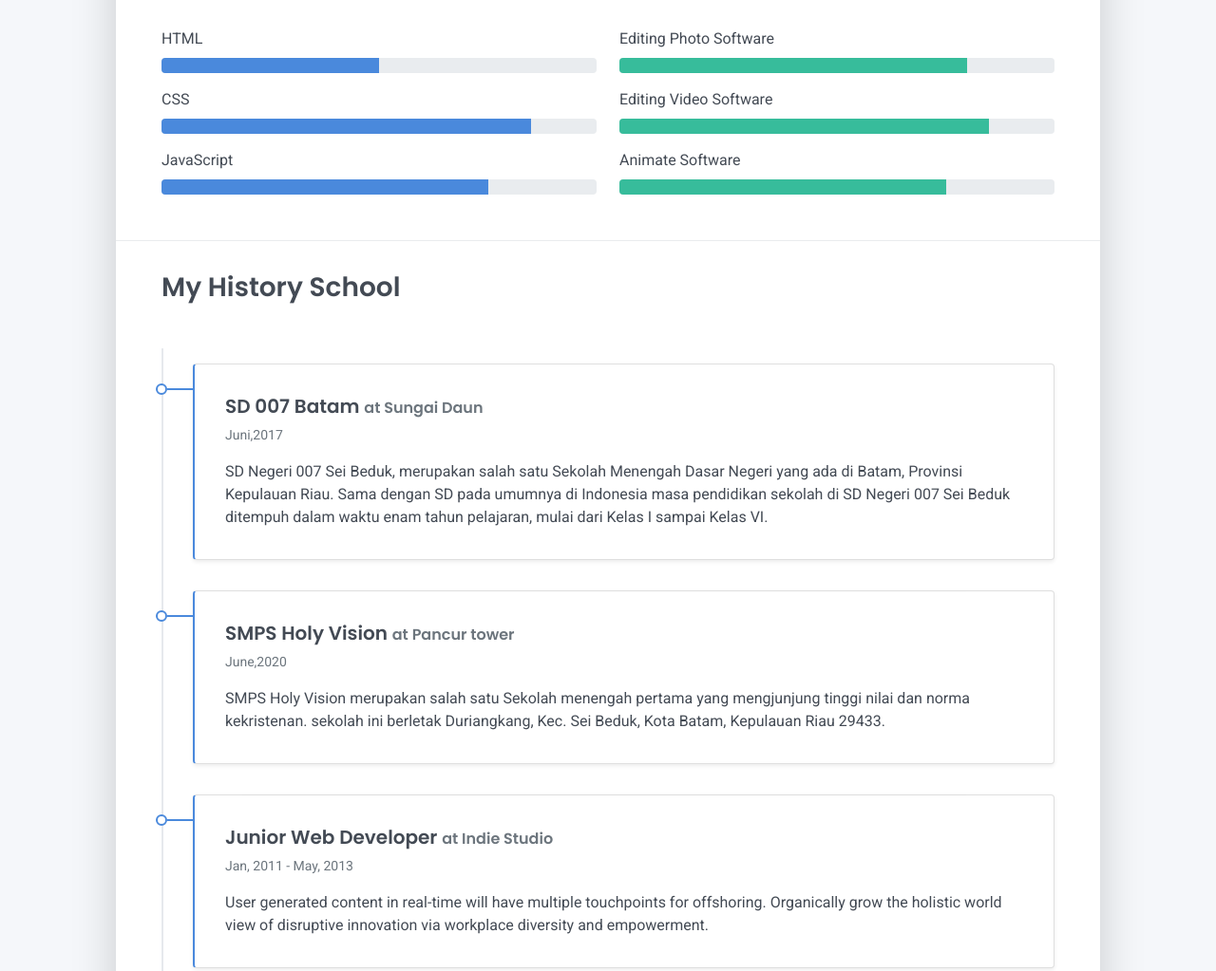
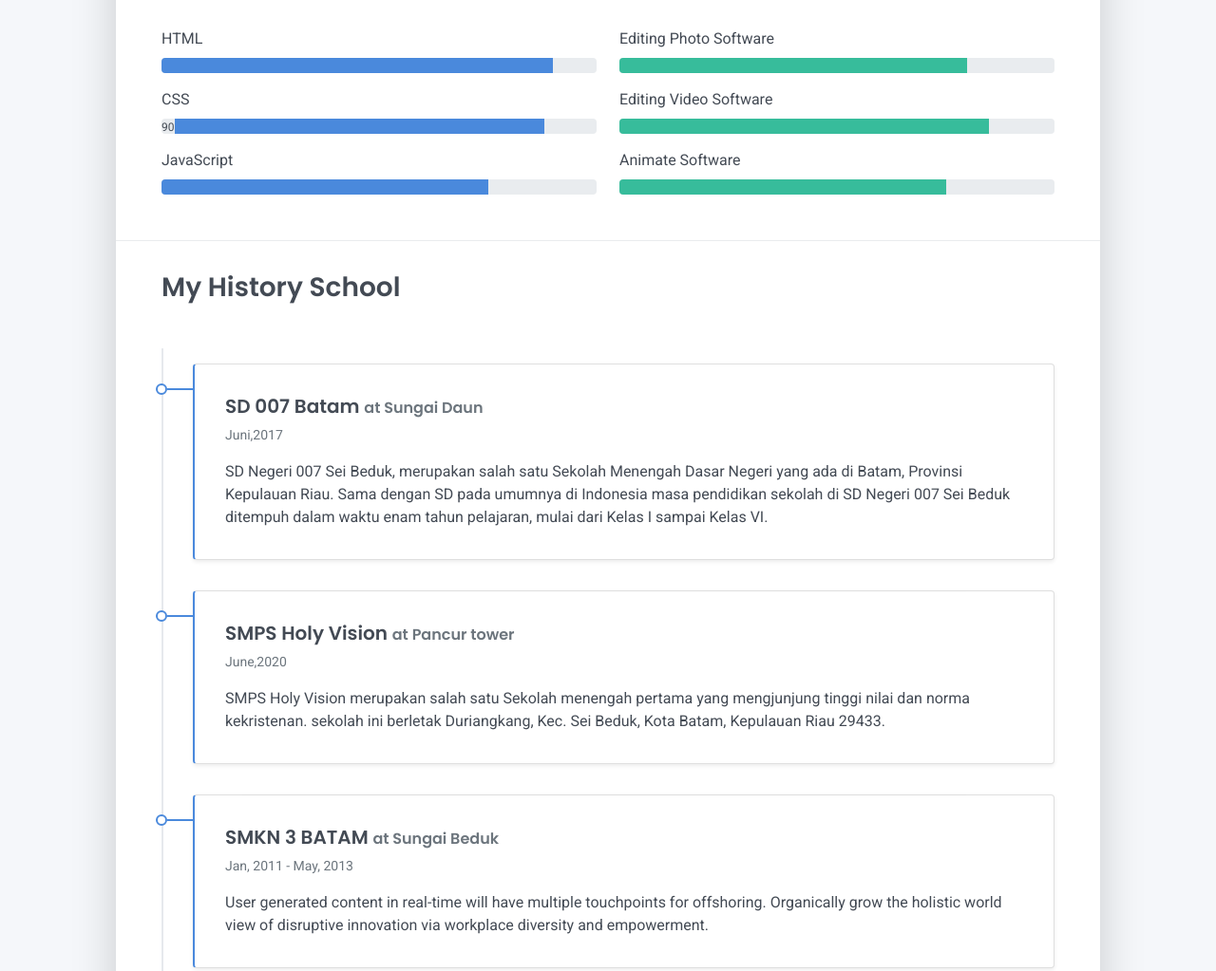
Before and after one commit to ExersicePro/Aldygith.github.io, a plain HTML site: page index.html in a window 1280 px wide. Shown: the part 888-1911 px from the top of the page at 95% size. Drawn offline with Linux system fonts and the light colour scheme.

Commit message:
Update index.html

```diff
--- a/index.html
+++ b/index.html
@@ -111,11 +111,11 @@
       <div class="col-md-6">
         <div class="mb-2"><span>HTML</span>
           <div class="progress my-1">
-            <div class="progress-bar bg-primary" role="progressbar" data-aos="zoom-in-right" data-aos-delay="100" data-aos-anchor=".skills-section" style="width: 50%" aria-valuenow="20" aria-valuemin="0" aria-valuemax="100"></div>
+            <div class="progress-bar bg-primary" role="progressbar" data-aos="zoom-in-right" data-aos-delay="100" data-aos-anchor=".skills-section" style="width: 90%" aria-valuenow="20" aria-valuemin="0" aria-valuemax="100"></div>
           </div>
         </div>
         <div class="mb-2"><span>CSS</span>
-          <div class="progress my-1">
+          <div class="progress my-1">90
             <div class="progress-bar bg-primary" role="progressbar" data-aos="zoom-in-right" data-aos-delay="200" data-aos-anchor=".skills-section" style="width: 85%" aria-valuenow="85" aria-valuemin="0" aria-valuemax="100"></div>
           </div>
         </div>
@@ -164,7 +164,7 @@
       </div>
       <div class="timeline-card timeline-card-primary card shadow-sm">
         <div class="card-body">
-          <div class="h5 mb-1">Junior Web Developer <span class="text-muted h6">at Indie Studio</span></div>
+          <div class="h5 mb-1">SMKN 3 BATAM  <span class="text-muted h6">at Sungai Beduk </span></div>
           <div class="text-muted text-small mb-2">Jan, 2011 - May, 2013</div>
           <div>User generated content in real-time will have multiple touchpoints for offshoring. Organically grow the holistic world view of disruptive innovation via workplace diversity and empowerment.</div>
         </div>
```
